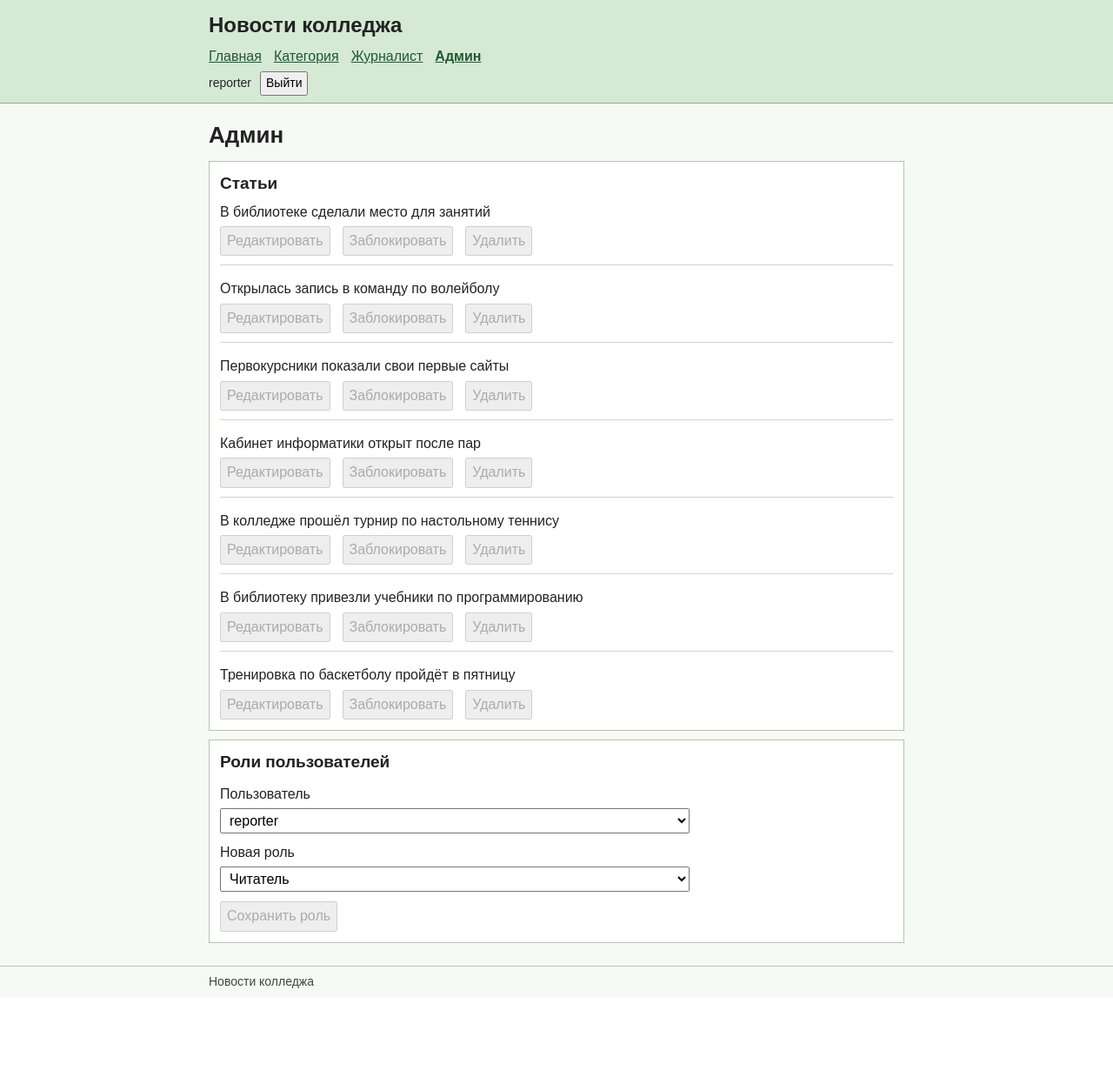
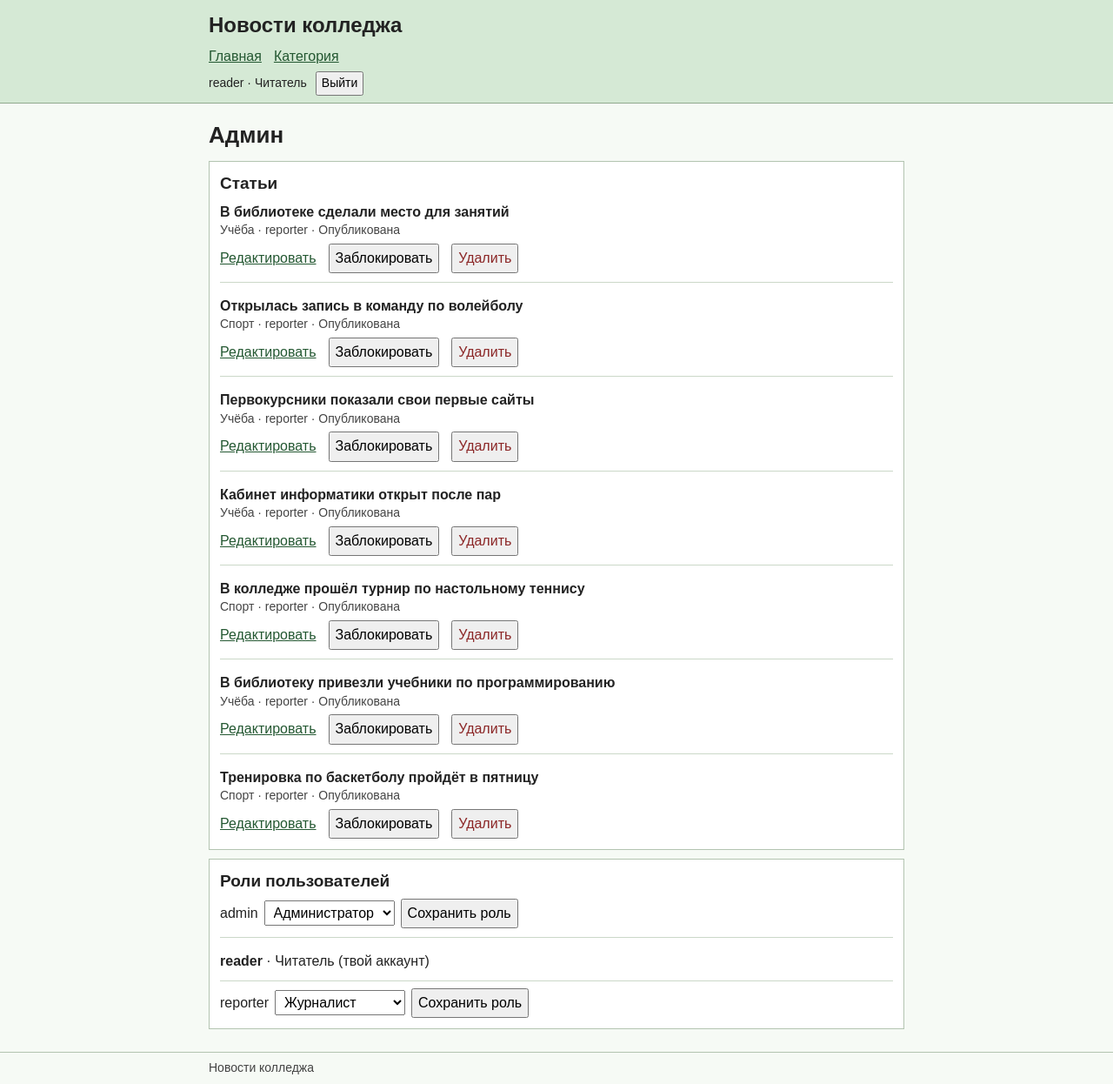
Before and after one commit to coiserzaghostiz-dotcom/4-laby, a Laravel app: page /admin in a window 1280 px wide. Shown: the whole page at 87% size. Before the commit the page ends 1136 px from the top, so only its background shows below. Run offline with Laravel 12, Linux system fonts and the light colour scheme; a user stored in the database is signed in; data comes from the database, SQL or seed files in the repository.

Commit message:
Лабораторная 4. Доступ по ролям и админка

```diff
--- /dev/null
+++ b/app/Http/Controllers/AdminController.php
@@ -0,0 +1,50 @@
+<?php
+
+namespace App\Http\Controllers;
+
+use App\Models\Role;
+use App\Models\Text;
+use App\Models\User;
+use Illuminate\Http\Request;
+
+class AdminController extends Controller
+{
+    public function index()
+    {
+        return view('admin', [
+            'news' => Text::with(['category', 'author'])->latest()->orderByDesc('id')->get(),
+            'users' => User::with('role')->orderBy('login')->get(),
+            'roles' => Role::orderBy('id')->get(),
+        ]);
+    }
+
+    public function block(Request $request, Text $article)
+    {
+        $request->validate(['blocked' => ['required', 'boolean']]);
+
+        $article->blocked = $request->boolean('blocked');
+        $article->save();
+
+        $message = $article->blocked ? 'Статья заблокирована.' : 'Статья снова опубликована.';
+
+        return redirect()->route('admin')->with('message', $message);
+    }
+
+    public function destroy(Text $article)
+    {
+        $article->delete();
+
+        return redirect()->route('admin')->with('message', 'Статья удалена.');
+    }
+
+    public function changeRole(Request $request, User $user)
+    {
+        abort_if($user->id === $request->user()->id, 403);
+
+        $data = $request->validate(['role_id' => ['required', 'integer', 'exists:roles,id']]);
+        $user->role_id = $data['role_id'];
+        $user->save();
+
+        return redirect()->route('admin')->with('message', 'Роль сохранена.');
+    }
+}
--- a/app/Models/Text.php
+++ b/app/Models/Text.php
@@ -9,6 +9,8 @@ class Text extends Model
 {
     protected $fillable = ['heading', 'category_id', 'text'];
 
+    protected $casts = ['blocked' => 'boolean'];
+
     public function category(): BelongsTo
     {
         return $this->belongsTo(Category::class);
--- a/bootstrap/app.php
+++ b/bootstrap/app.php
@@ -1,5 +1,6 @@
 <?php
 
+use App\Http\Middleware\CheckRole;
 use Illuminate\Foundation\Application;
 use Illuminate\Foundation\Configuration\Middleware;
 use Illuminate\Http\Request;
@@ -12,6 +13,7 @@ return Application::configure(basePath: dirname(__DIR__))
     )
     ->withMiddleware(function (Middleware $middleware): void {
         $middleware->redirectUsersTo(fn (Request $request) => route('home'));
+        $middleware->alias(['role' => CheckRole::class]);
     })
     ->withExceptions()
     ->create();
--- a/lang/ru/validation.php
+++ b/lang/ru/validation.php
@@ -3,6 +3,7 @@
 return [
     'required' => 'Заполни поле «:attribute».',
     'string' => 'В поле «:attribute» должен быть текст.',
+    'boolean' => 'Выбери состояние статьи из формы.',
     'integer' => 'В поле «:attribute» должно быть число.',
     'alpha_dash' => 'В логине можно использовать латинские буквы, цифры, дефис и подчёркивание.',
     'unique' => 'Этот логин уже занят.',
--- a/public/style.css
+++ b/public/style.css
@@ -161,3 +161,23 @@ textarea {
 .pagination {
     font-size: 14px;
 }
+
+button.delete {
+    color: #8b2626;
+}
+
+.role-form {
+    display: flex;
+    flex-wrap: wrap;
+    align-items: center;
+    gap: 7px;
+}
+
+.role-form label {
+    margin: 0;
+}
+
+.role-form select {
+    width: auto;
+    max-width: 100%;
+}
--- a/resources/views/admin.blade.php
+++ b/resources/views/admin.blade.php
@@ -3,34 +3,61 @@
 
     <main class="wrap">
         <h1>Админ</h1>
+        <x-messages />
 
         <section class="box">
             <h2>Статьи</h2>
-            @foreach ($news as $item)
+            @forelse ($news as $article)
                 <div class="row">
-                    <p>{{ $item->heading }}</p>
+                    <p><strong>{{ $article->heading }}</strong></p>
+                    <p class="details">
+                        {{ $article->category->name }} · {{ $article->author->login }}
+                        · {{ $article->blocked ? 'Заблокирована' : 'Опубликована' }}
+                    </p>
                     <div class="actions">
-                        <button type="button" disabled>Редактировать</button>
-                        <button type="button" disabled>Заблокировать</button>
-                        <button type="button" disabled>Удалить</button>
+                        <a href="{{ route('admin.edit', $article) }}">Редактировать</a>
+
+                        <form action="{{ route('admin.block', $article) }}" method="post">
+                            @csrf
+                            @method('PATCH')
+                            <input type="hidden" name="blocked" value="{{ $article->blocked ? 0 : 1 }}">
+                            <button type="submit" class="secondary">{{ $article->blocked ? 'Разблокировать' : 'Заблокировать' }}</button>
+                        </form>
+
+                        <form action="{{ route('admin.destroy', $article) }}" method="post" onsubmit="return confirm('Удалить статью?')">
+                            @csrf
+                            @method('DELETE')
+                            <button type="submit" class="secondary delete">Удалить</button>
+                        </form>
                     </div>
                 </div>
-            @endforeach
+            @empty
+                <p>Статей пока нет.</p>
+            @endforelse
         </section>
 
         <section class="box">
             <h2>Роли пользователей</h2>
-            <form class="stack">
-                <label for="login">Пользователь</label>
-                <select id="login" name="login"><option>reporter</option></select>
-                <label for="role">Новая роль</label>
-                <select id="role" name="role">
-                    <option>Читатель</option>
-                    <option>Журналист</option>
-                    <option>Администратор</option>
-                </select>
-                <button type="button" disabled>Сохранить роль</button>
-            </form>
+
+            @foreach ($users as $user)
+                <div class="row">
+                    @if ($user->id === auth()->id())
+                        <p><strong>{{ $user->login }}</strong> · {{ $user->role->label() }} (твой аккаунт)</p>
+                    @else
+                        <form class="role-form" action="{{ route('admin.role', $user) }}" method="post">
+                            @csrf
+                            @method('PATCH')
+                            <label for="role-{{ $user->id }}">{{ $user->login }}</label>
+                            <select id="role-{{ $user->id }}" name="role_id" required>
+                                @foreach ($roles as $role)
+                                    <option value="{{ $role->id }}" @selected($user->role_id === $role->id)>{{ $role->label() }}</option>
+                                @endforeach
+                            </select>
+                            <button type="submit">Сохранить роль</button>
+                        </form>
+                    @endif
+                </div>
+            @endforeach
         </section>
     </main>
 
--- a/resources/views/components/header.blade.php
+++ b/resources/views/components/header.blade.php
@@ -5,13 +5,20 @@
         <nav aria-label="Разделы сайта">
             <a href="{{ route('home') }}" @if(request()->routeIs('home')) aria-current="page" @endif>Главная</a>
             <a href="{{ route('category') }}" @if(request()->routeIs('category')) aria-current="page" @endif>Категория</a>
-            <a href="{{ route('journalist') }}" @if(request()->routeIs('journalist', 'journalist.*')) aria-current="page" @endif>Журналист</a>
-            <a href="{{ route('admin') }}" @if(request()->routeIs('admin', 'admin.*')) aria-current="page" @endif>Админ</a>
+            @auth
+                @php($role = auth()->user()->role)
+                @if (in_array($role->name, ['journalist', 'admin'], true))
+                    <a href="{{ route('journalist') }}" @if(request()->routeIs('journalist', 'journalist.*')) aria-current="page" @endif>Журналист</a>
+                @endif
+                @if ($role->name === 'admin')
+                    <a href="{{ route('admin') }}" @if(request()->routeIs('admin', 'admin.*')) aria-current="page" @endif>Админ</a>
+                @endif
+            @endauth
         </nav>
 
         <div class="account">
             @auth
-                <span>{{ auth()->user()->login }}</span>
+                <span>{{ auth()->user()->login }} · {{ $role->label() }}</span>
                 <form action="{{ route('logout') }}" method="post">
                     @csrf
                     <button type="submit">Выйти</button>
--- a/resources/views/edit.blade.php
+++ b/resources/views/edit.blade.php
@@ -5,13 +5,13 @@
         <h1>Редактирование статьи</h1>
         <x-messages />
 
-        <form class="box stack" action="{{ route('journalist.update', $article) }}" method="post">
+        <form class="box stack" action="{{ route($fromAdmin ? 'admin.update' : 'journalist.update', $article) }}" method="post">
             @csrf
             @method('PUT')
             <x-article-fields :categories="$categories" :article="$article" />
             <div class="actions">
                 <button type="submit">Сохранить</button>
-                <a href="{{ route('journalist') }}">Отмена</a>
+                <a href="{{ route($fromAdmin ? 'admin' : 'journalist') }}">Отмена</a>
             </div>
         </form>
     </main>
--- a/resources/views/journalist.blade.php
+++ b/resources/views/journalist.blade.php
@@ -18,7 +18,11 @@
             <h2>Мои статьи</h2>
             @forelse ($news as $article)
                 <div class="row">
-                    <p><a href="{{ route('article.show', $article) }}">{{ $article->heading }}</a></p>
+                    @if ($article->blocked)
+                        <p>{{ $article->heading }} · Заблокирована</p>
+                    @else
+                        <p><a href="{{ route('article.show', $article) }}">{{ $article->heading }}</a></p>
+                    @endif
                     <a href="{{ route('journalist.edit', $article) }}">Редактировать</a>
                 </div>
             @empty
--- a/routes/web.php
+++ b/routes/web.php
@@ -1,9 +1,9 @@
 <?php
 
+use App\Http\Controllers\AdminController;
 use App\Http\Controllers\AuthController;
 use App\Http\Controllers\JournalistController;
 use App\Http\Controllers\NewsController;
-use App\Models\Text;
 use Illuminate\Support\Facades\Route;
 
 Route::get('/', [NewsController::class, 'index'])->name('home');
@@ -17,15 +17,20 @@ Route::middleware('guest')->group(function () {
     Route::post('/register', [AuthController::class, 'register']);
 });
 
-Route::middleware('auth')->group(function () {
-    Route::post('/logout', [AuthController::class, 'logout'])->name('logout');
+Route::post('/logout', [AuthController::class, 'logout'])->middleware('auth')->name('logout');
 
-    Route::get('/journalist', [JournalistController::class, 'index'])->name('journalist');
-    Route::post('/journalist', [JournalistController::class, 'store'])->name('journalist.store');
-    Route::get('/journalist/{article}/edit', [JournalistController::class, 'edit'])->name('journalist.edit');
-    Route::put('/journalist/{article}', [JournalistController::class, 'update'])->name('journalist.update');
+Route::middleware(['auth', 'role:journalist,admin'])->prefix('journalist')->group(function () {
+    Route::get('/', [JournalistController::class, 'index'])->name('journalist');
+    Route::post('/', [JournalistController::class, 'store'])->name('journalist.store');
+    Route::get('/{article}/edit', [JournalistController::class, 'edit'])->name('journalist.edit');
+    Route::put('/{article}', [JournalistController::class, 'update'])->name('journalist.update');
 });
 
-Route::get('/admin', function () {
-    return view('admin', ['news' => Text::latest()->get()]);
-})->name('admin');
+Route::middleware(['auth', 'role:admin'])->prefix('admin')->group(function () {
+    Route::get('/', [AdminController::class, 'index'])->name('admin');
+    Route::get('/articles/{article}/edit', [JournalistController::class, 'edit'])->name('admin.edit');
+    Route::put('/articles/{article}', [JournalistController::class, 'update'])->name('admin.update');
+    Route::patch('/articles/{article}/block', [AdminController::class, 'block'])->name('admin.block');
+    Route::delete('/articles/{article}', [AdminController::class, 'destroy'])->name('admin.destroy');
+    Route::patch('/users/{user}/role', [AdminController::class, 'changeRole'])->name('admin.role');
+});
```
Also changed, not shown: app/Http/Controllers/JournalistController.php (+6 -3 lines), app/Http/Controllers/NewsController.php (+7 -3 lines), app/Http/Middleware/CheckRole.php (added, +17 -0 lines), database/seeders/DatabaseSeeder.php (+17 -4 lines), resources/views/errors/403.blade.php (added, +11 -0 lines), resources/views/errors/404.blade.php (added, +10 -0 lines), README.md, database/migrations/2026_01_01_000005_add_blocked_to_texts.php (added).
